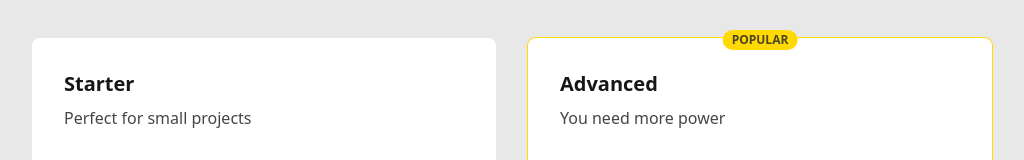
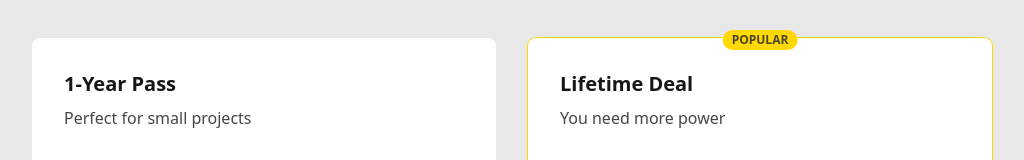
Before and after one commit to Ratimon/svelte-landing, a SvelteKit app: page / in a window 1280 px wide. Shown: the part 2523-2683 px from the top of the page, without its empty margins (128-1152 px from the left). Built offline with nearby package versions, Linux system fonts and the light colour scheme.

Commit message:
Refactor (./src/): moving logic data into main paig

```diff
--- a/src/routes/+page.svelte
+++ b/src/routes/+page.svelte
@@ -1,5 +1,6 @@
 <script  lang="ts">
   import type {Feature} from './Feature.Model';
+  import type {Plan } from './Pricing.Model';
 
   import Hero from '$lib/ui/hero/Hero.svelte';
   import Problem from '$lib/ui/problem/Problem.svelte';
@@ -40,9 +41,57 @@
     },
     ] as Feature[];
 
+    const plans = [
+      {
+        // REQUIRED — we use this to find the plan in the webhook (for instance if you want to update the user's credits based on the plan)
+        priceId:
+          process.env.NODE_ENV === "development"
+            ? "price_1Niyy5AxyNprDp7iZIqEyD2h"
+            : "price_456",
+        //  REQUIRED - Name of the plan, displayed on the pricing page
+        name: "1-Year Pass",
+        // A friendly description of the plan, displayed on the pricing page. Tip: explain why this plan and not others
+        description: "Perfect for small projects",
+        // The price you want to display, the one user will be charged on Stripe.
+        price: 99,
+        // If you have an anchor price (i.e. $29) that you want to display crossed out, put it here. Otherwise, leave it empty
+        priceAnchor: 149,
+        features: [
+          {
+            name: "NextJS boilerplate",
+          },
+          { name: "User oauth" },
+          { name: "Database" },
+          { name: "Emails" },
+        ],
+      },
+      {
+        priceId:
+          process.env.NODE_ENV === "development"
+            ? "price_1O5KtcAxyNprDp7iftKnrrpw"
+            : "price_456",
+        // This plan will look different on the pricing page, it will be highlighted. You can only have one plan with isFeatured: true
+        isFeatured: true,
+        name: "Lifetime Deal",
+        description: "You need more power",
+        price: 149,
+        priceAnchor: 299,
+        features: [
+          {
+            name: "NextJS boilerplate",
+          },
+          { name: "User oauth" },
+          { name: "Database" },
+          { name: "Emails" },
+          { name: "1 year of updates" },
+          { name: "24/7 support" },
+        ],
+      },
+    ] as Plan[];
+
 </script>
 
 <Hero></Hero>
 <Problem></Problem>
 <FeaturesAccordion {features} ></FeaturesAccordion>
-<Pricing></Pricing>
+<Pricing {plans}></Pricing>
--- /dev/null
+++ b/src/routes/Pricing.Model.ts
@@ -0,0 +1,13 @@
+export type FeaturePlaned = {
+    name : string;
+};
+
+export interface Plan {
+    priceId: string;
+    name: string
+    description: string;
+    price: number;
+    priceAnchor: number;
+    format: string;
+    features: FeaturePlaned[];
+}
--- a/src/routes/Pricing.svelte
+++ b/src/routes/Pricing.svelte
@@ -1,70 +1,9 @@
 <script  lang="ts">
 
+    import type {FeaturePlaned, Plan } from './Pricing.Model';
     import ButtonCheckout from '$lib/ui/buttons/ButtonCheckout.svelte';
 
-    type FeaturePlan = {
-        name : string;
-    };
-
-    export interface Plan {
-        priceId: string;
-        name: string
-        description: string;
-        price: number;
-        priceAnchor: number;
-        format: string;
-        features: FeaturePlan[];
-    }
-
-    // export let plans = [] as Plan[];
-    export let plans = [
-      {
-        // REQUIRED — we use this to find the plan in the webhook (for instance if you want to update the user's credits based on the plan)
-        priceId:
-          process.env.NODE_ENV === "development"
-            ? "price_1Niyy5AxyNprDp7iZIqEyD2h"
-            : "price_456",
-        //  REQUIRED - Name of the plan, displayed on the pricing page
-        name: "Starter",
-        // A friendly description of the plan, displayed on the pricing page. Tip: explain why this plan and not others
-        description: "Perfect for small projects",
-        // The price you want to display, the one user will be charged on Stripe.
-        price: 99,
-        // If you have an anchor price (i.e. $29) that you want to display crossed out, put it here. Otherwise, leave it empty
-        priceAnchor: 149,
-        features: [
-          {
-            name: "NextJS boilerplate",
-          },
-          { name: "User oauth" },
-          { name: "Database" },
-          { name: "Emails" },
-        ],
-      },
-      {
-        priceId:
-          process.env.NODE_ENV === "development"
-            ? "price_1O5KtcAxyNprDp7iftKnrrpw"
-            : "price_456",
-        // This plan will look different on the pricing page, it will be highlighted. You can only have one plan with isFeatured: true
-        isFeatured: true,
-        name: "Advanced",
-        description: "You need more power",
-        price: 149,
-        priceAnchor: 299,
-        features: [
-          {
-            name: "NextJS boilerplate",
-          },
-          { name: "User oauth" },
-          { name: "Database" },
-          { name: "Emails" },
-          { name: "1 year of updates" },
-          { name: "24/7 support" },
-        ],
-      },
-    ] as Plan[];
-
+    export let plans = [] as Plan[];
 
 </script>
 
```
